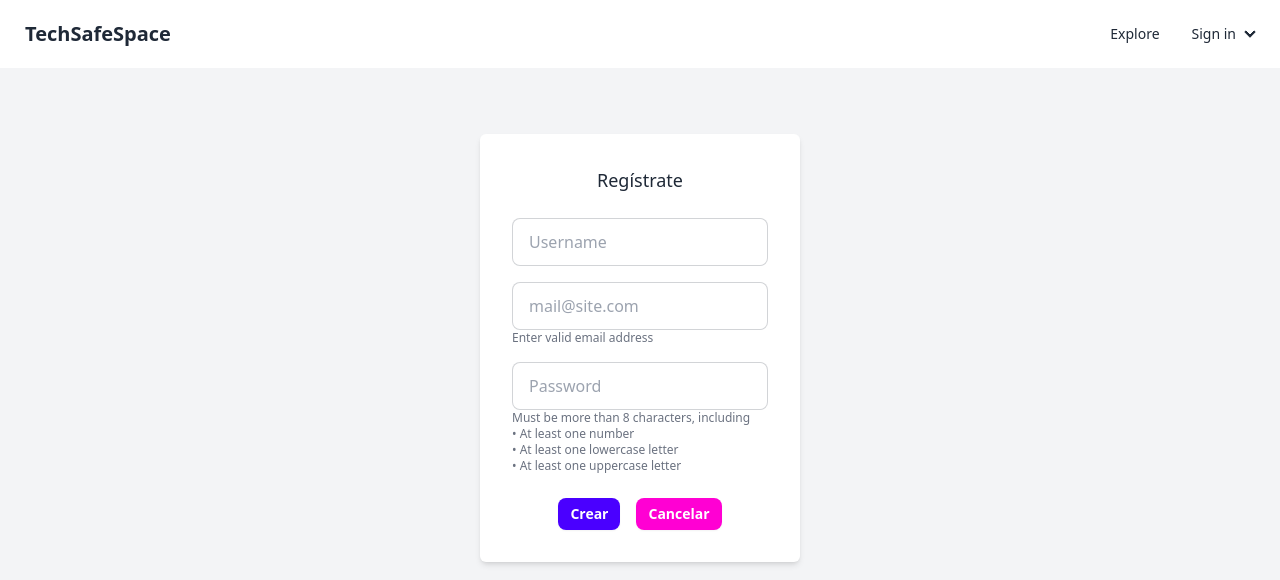
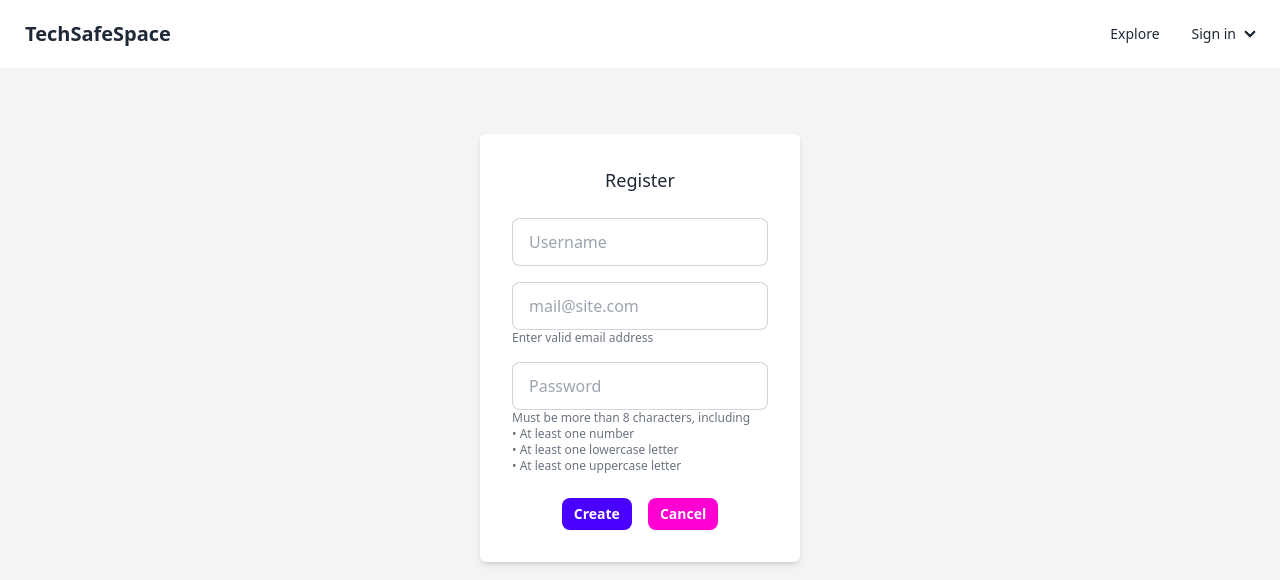
Before and after one commit to codekraftians/front_end, a React (Vite) app: page /register in a window 1280 px wide. Shown: the top 580 px of the page. Built offline with nearby package versions, Linux system fonts and the light colour scheme.

Commit message:
fix (register and login) : change lenguaje spanish to english in buttons

```diff
--- a/src/components/LoginSection.jsx
+++ b/src/components/LoginSection.jsx
@@ -38,7 +38,7 @@ const LoginSection = () => {
               placeholder="Password"
               minLength="8"
               pattern="(?=.*\d)(?=.*[a-z])(?=.*[A-Z]).{8,}"
-              title="Debe tener al menos 8 caracteres, incluyendo un número, una letra minúscula y una letra mayúscula"
+              title="Must be at least 8 characters, including a number, a lowercase letter, and an uppercase letter"
             />
 
           </div>
--- a/src/components/RegisterSection.jsx
+++ b/src/components/RegisterSection.jsx
@@ -18,7 +18,7 @@ const RegisterSection = () => {
   return (
     <div className="bg-gray-100 flex items-center justify-center min-h-[70vh]">
       <div className="bg-white shadow-md p-8 rounded-md w-80 text-center">
-        <h1 className="text-lg mb-6">Regístrate</h1>
+        <h1 className="text-lg mb-6">Register</h1>
 
         <form onSubmit={handleSubmit}>
           <div className="form-control mb-4">
@@ -48,7 +48,7 @@ const RegisterSection = () => {
               placeholder="Password"
               minLength="8"
               pattern="(?=.*\d)(?=.*[a-z])(?=.*[A-Z]).{8,}"
-              title="Debe tener al menos 8 caracteres, incluyendo un número, una letra minúscula y una letra mayúscula"
+              title="Must be at least 8 characters, including a number, a lowercase letter, and an uppercase letter"
             />
 
             <p className="validator-hint text-xs text-gray-500 mb-4 text-left">
@@ -64,13 +64,13 @@ const RegisterSection = () => {
               type="submit"
               className="btn btn-sm bg-primary text-white border-none hover"
             >
-              Crear
+              Create
             </button>
             <button
               type="button"
               className="btn btn-sm bg-secondary text-white border-none hover"
             >
-              Cancelar
+              Cancel
             </button>
           </div>
         </form>
```
